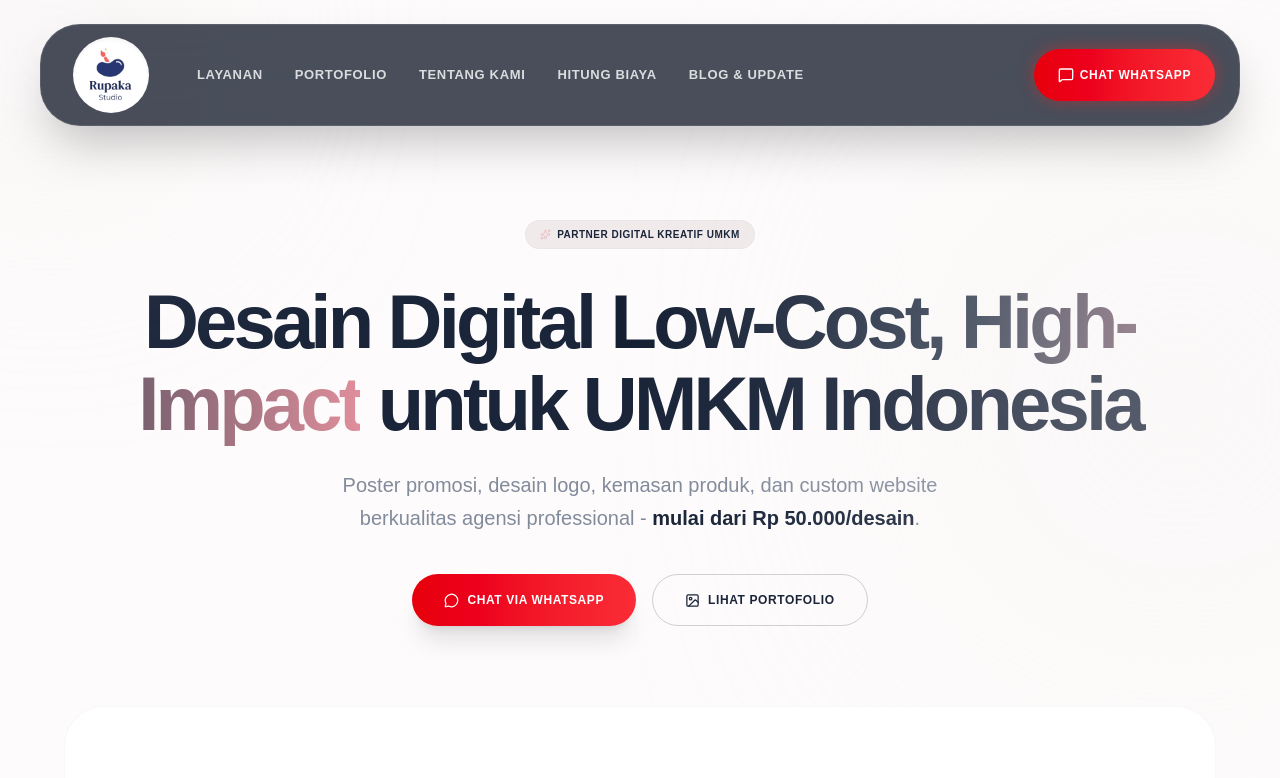
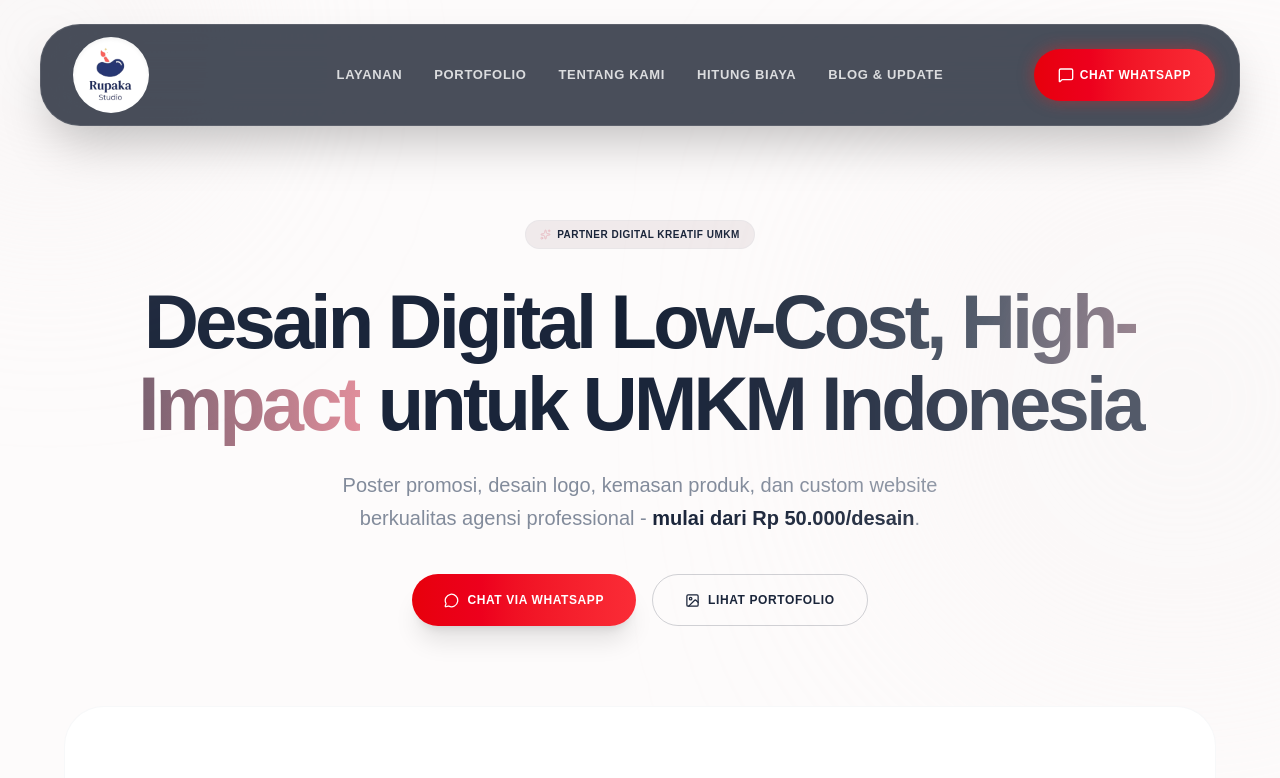
Before and after one commit to Mingkhemx/Rupaka-Studio, a React (Vite) app: page / in a window 1280 px wide. Shown: the top 778 px of the page. Built offline with nearby package versions, Linux system fonts and the light colour scheme.

Commit message:
Center align navigation links in navbar

```diff
--- a/src/components/Navbar.tsx
+++ b/src/components/Navbar.tsx
@@ -43,31 +43,33 @@ export default function Navbar({ onScrollToSection }: NavbarProps) {
           initial={{ y: -50, opacity: 0 }}
           animate={{ y: 0, opacity: 1 }}
           transition={{ duration: 0.5, ease: 'easeOut' }}
-          className="pointer-events-auto w-full max-w-[1200px] flex items-center justify-between bg-black/75 backdrop-blur-xl rounded-[40px] px-6 py-3 shadow-2xl border border-white/10 min-h-[90px]"
+          className="relative pointer-events-auto w-full max-w-[1200px] flex items-center justify-between bg-black/75 backdrop-blur-xl rounded-[40px] px-6 py-3 shadow-2xl border border-white/10 min-h-[90px]"
         >
           {/* Logo */}
-          <div className="flex items-center gap-12 pl-2">
+          <div className="flex items-center pl-2 z-10">
             <button
               onClick={() => onScrollToSection('hero')}
               className="flex items-center justify-center shrink-0 cursor-pointer hover:scale-105 transition-transform bg-white rounded-full p-2 w-[76px] h-[76px] shadow-inner"
             >
               <img src={logoImg} alt="Rupaka Logo" className="w-full h-full object-contain" />
             </button>
-            <nav className="hidden md:flex items-center gap-8">
+          </div>
+
+          {/* Centered Navigation */}
+          <nav className="hidden md:flex absolute left-1/2 -translate-x-1/2 items-center gap-8">
             {navLinks.map((link) => (
               <button
                 key={link.target}
                 onClick={() => onScrollToSection(link.target)}
-                  className="font-body text-[13px] text-white/80 hover:text-white transition-colors duration-300 font-bold uppercase tracking-wider cursor-pointer"
+                className="font-body text-[13px] text-white/80 hover:text-white transition-colors duration-300 font-bold uppercase tracking-wider cursor-pointer whitespace-nowrap"
               >
                 {link.name}
               </button>
             ))}
           </nav>
-          </div>
 
           {/* Right Controls */}
-          <div className="flex items-center gap-3">
+          <div className="flex items-center gap-3 z-10">
             <button
               onClick={handleWhatsAppChat}
               className="font-display rounded-full bg-gradient-to-r from-red-600 to-red-500 hover:from-red-500 hover:to-red-400 text-white shadow-[0_0_15px_rgba(220,38,38,0.5)] transition-all duration-300 shrink-0 flex items-center gap-1.5 px-6 text-[12px] h-[52px] font-bold uppercase tracking-wider cursor-pointer"
```
Lines whose indentation alone changed are shown as unchanged.
